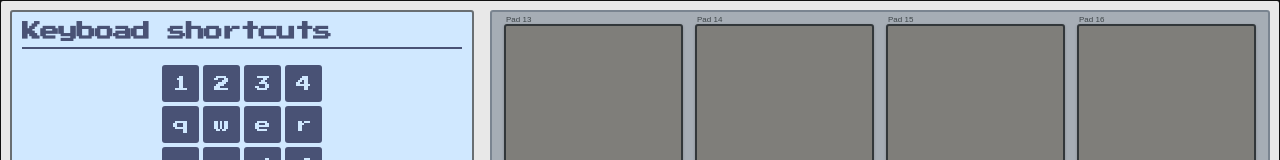
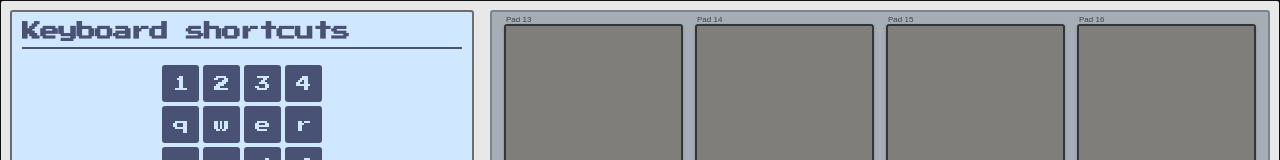
Before and after one commit to arisslin/jsmpc, a React (Create React App) app: page /info in a window 1280 px wide. Shown: the top 160 px of the page. Built offline with nearby package versions, Linux system fonts and the light colour scheme; no server answers; a web font is replaced by a local one.

Commit message:
Refactor DisplayInfoPage

```diff
--- a/src/components/Display.js
+++ b/src/components/Display.js
@@ -35,17 +35,4 @@ const DisplayStyled = styled.section`
   color: var(--color-display-font);
   letter-spacing: -1px;
   overflow-y: scroll;
-
-  h2 {
-    margin: 0;
-    font-size: 1.2rem;
-  }
-
-  hr {
-    width: 100%;
-    border: none;
-    background-color: var(--color-display-font);
-    height: 2px;
-    margin: 6px 0 16px 0;
-  }
 `
--- a/src/components/DisplayPages/DisplayPageInfo.js
+++ b/src/components/DisplayPages/DisplayPageInfo.js
@@ -1,33 +1,18 @@
 import React from 'react'
+import DisplayPageTitle from './DisplayPageTitle'
+import { padsData } from '../../common/padsData'
 import styled from 'styled-components/macro'
 
 export default function DisplayPageInfo() {
   return (
-    <DisplayPageInfoStyled>
-      <h2>Keyboad shortcuts</h2>
-      <hr />
+    <PageStyled>
+      <DisplayPageTitle title="Keyboard shortcuts" />
       <section className="keyboard">
-        <Key char="1" />
-        <Key char="2" />
-        <Key char="3" />
-        <Key char="4" />
-
-        <Key char="q" />
-        <Key char="w" />
-        <Key char="e" />
-        <Key char="r" />
-
-        <Key char="a" />
-        <Key char="s" />
-        <Key char="d" />
-        <Key char="f" />
-
-        <Key char="y" />
-        <Key char="x" />
-        <Key char="c" />
-        <Key char="v" />
+        {padsData.map(pad => (
+          <Key key={pad.key} char={pad.key} />
+        ))}
       </section>
-    </DisplayPageInfoStyled>
+    </PageStyled>
   )
 }
 
@@ -35,7 +20,7 @@ function Key({ char }) {
   return <KeyStyled>{char}</KeyStyled>
 }
 
-const DisplayPageInfoStyled = styled.article`
+const PageStyled = styled.section`
   display: flex;
   flex-direction: column;
   height: 100%;
--- a/src/components/DisplayPages/DisplayPageMain.js
+++ b/src/components/DisplayPages/DisplayPageMain.js
@@ -1,14 +1,16 @@
 import React from 'react'
+import DisplayPageTitle from './DisplayPageTitle'
 import styled from 'styled-components/macro'
 
 export default function DisplayPageMain() {
   return (
     <DisplayPageMainStyled>
-      <h2>Main</h2>
+      <DisplayPageTitle title="Main" />
     </DisplayPageMainStyled>
   )
 }
 
 const DisplayPageMainStyled = styled.article`
   display: flex;
+  flex-direction: column;
 `
--- a/src/components/DisplayPages/DisplayPagePad.js
+++ b/src/components/DisplayPages/DisplayPagePad.js
@@ -1,14 +1,16 @@
 import React from 'react'
+import DisplayPageTitle from './DisplayPageTitle'
 import styled from 'styled-components/macro'
 
 export default function DisplayPagePad() {
   return (
     <DisplayPagePadStyled>
-      <h2>Pad Settings</h2>
+      <DisplayPageTitle title="Pad settings" />
     </DisplayPagePadStyled>
   )
 }
 
 const DisplayPagePadStyled = styled.article`
   display: flex;
+  flex-direction: column;
 `
--- /dev/null
+++ b/src/components/DisplayPages/DisplayPageTitle.js
@@ -0,0 +1,26 @@
+import React from 'react'
+import styled from 'styled-components/macro'
+
+export default function DisplayPageTitle({ title }) {
+  return (
+    <TitleStyled>
+      <h2>{title}</h2>
+      <hr />
+    </TitleStyled>
+  )
+}
+
+const TitleStyled = styled.div`
+  h2 {
+    margin: 0;
+    font-size: 1.2rem;
+  }
+
+  hr {
+    width: 100%;
+    border: none;
+    background-color: var(--color-display-font);
+    height: 2px;
+    margin: 6px 0 16px 0;
+  }
+`
```
